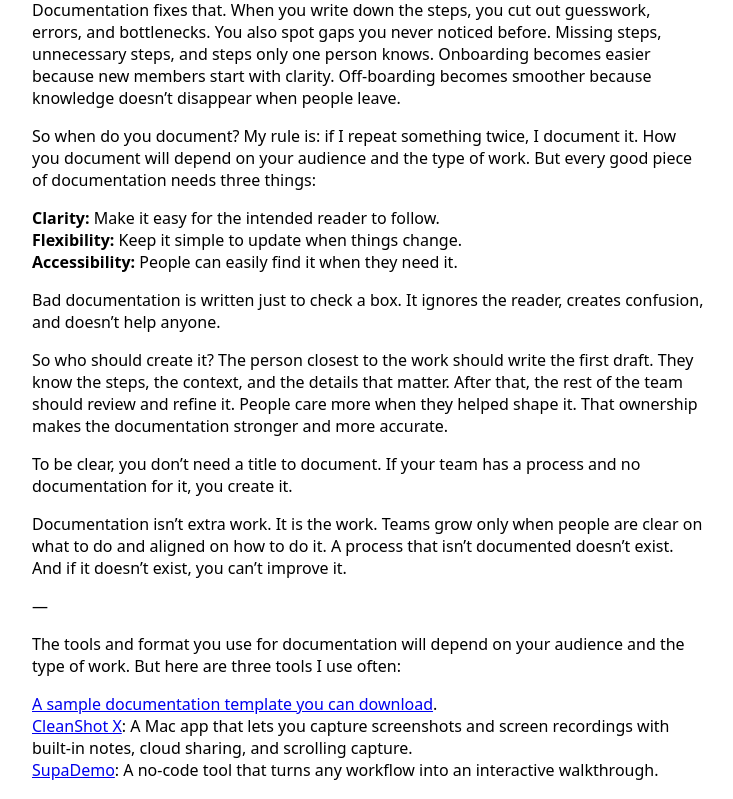
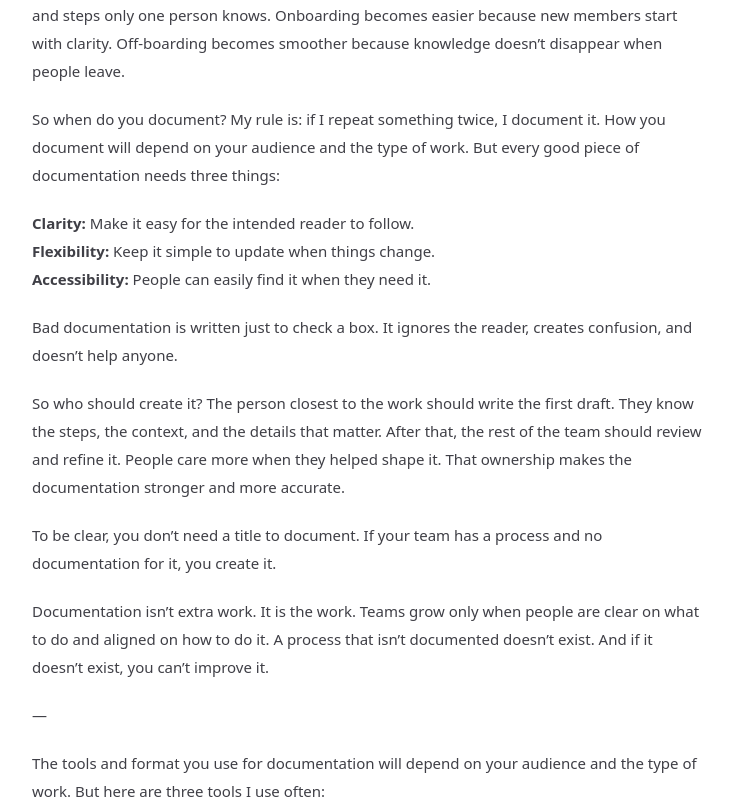
Before and after one commit to iamgittyhubby/saishare, a Next.js app: page /essays/documentation-the-most-underrated-skill in a window 1280 px wide. Shown: the part 288-1087 px from the top of the page, without its empty margins (272-1005 px from the left). Built offline with nearby package versions, Linux system fonts and the light colour scheme.

Commit message:
Apply typography and spacing to essay page

```diff
--- a/app/essays/documentation-the-most-underrated-skill/page.tsx
+++ b/app/essays/documentation-the-most-underrated-skill/page.tsx
@@ -1,9 +1,9 @@
 export default function Essay() {
     return (
         <main className="page">
-            <h1>Documentation: The Most Underrated Skill</h1>
+            <h1 className="h1-lee">Documentation: The Most Underrated Skill</h1>
 
-            <p>
+            <p className="text-copy p-lee">
                 One of the reasons teams are inefficient is because people are unclear
                 about what to do. Documentation fixes that. When you write down the
                 steps, you cut out guesswork, errors, and bottlenecks. You also spot gaps
@@ -13,13 +13,13 @@ export default function Essay() {
                 doesn’t disappear when people leave.
             </p>
 
-            <p>
+            <p className="text-copy p-lee">
                 So when do you document? My rule is: if I repeat something twice, I
                 document it. How you document will depend on your audience and the type
                 of work. But every good piece of documentation needs three things:
             </p>
 
-            <p>
+            <p className="text-copy p-lee">
                 <strong>Clarity:</strong> Make it easy for the intended reader to follow.
                 <br />
                 <strong>Flexibility:</strong> Keep it simple to update when things change.
@@ -27,12 +27,12 @@ export default function Essay() {
                 <strong>Accessibility:</strong> People can easily find it when they need it.
             </p>
 
-            <p>
+            <p className="text-copy p-lee">
                 Bad documentation is written just to check a box. It ignores the reader,
                 creates confusion, and doesn’t help anyone.
             </p>
 
-            <p>
+            <p className="text-copy p-lee">
                 So who should create it? The person closest to the work should write the
                 first draft. They know the steps, the context, and the details that
                 matter. After that, the rest of the team should review and refine it.
@@ -40,27 +40,28 @@ export default function Essay() {
                 documentation stronger and more accurate.
             </p>
 
-            <p>
+            <p className="text-copy p-lee">
                 To be clear, you don’t need a title to document. If your team has a
                 process and no documentation for it, you create it.
             </p>
 
-            <p>
+            <p className="text-copy p-lee">
                 Documentation isn’t extra work. It is the work. Teams grow only when
                 people are clear on what to do and aligned on how to do it. A process
                 that isn’t documented doesn’t exist. And if it doesn’t exist, you can’t
                 improve it.
             </p>
 
-            <p>—</p>
+            <p className="text-copy p-lee">—</p>
 
-            <p>
+            <p className="text-copy p-lee">
                 The tools and format you use for documentation will depend on your
                 audience and the type of work. But here are three tools I use often:
             </p>
 
-            <p>
+            <p className="text-copy p-lee">
                 <a
+                    className="link-lee"
                     href="https://docs.google.com/document/d/1B9ZFnR-BS0nnVaCzy1WY-tQlu5nIqDWdWgccEsx-CrY/edit?usp=sharing"
                     target="_blank"
                     rel="noreferrer"
@@ -69,13 +70,13 @@ export default function Essay() {
                 </a>
                 .
                 <br />
-                <a href="https://cleanshot.com/" target="_blank" rel="noreferrer">
+                <a className="link-lee" href="https://cleanshot.com/" target="_blank" rel="noreferrer">
                     CleanShot X
                 </a>
                 : A Mac app that lets you capture screenshots and screen recordings with
                 built-in notes, cloud sharing, and scrolling capture.
                 <br />
-                <a href="https://supademo.com/" target="_blank" rel="noreferrer">
+                <a className="link-lee" href="https://supademo.com/" target="_blank" rel="noreferrer">
                     SupaDemo
                 </a>
                 : A no-code tool that turns any workflow into an interactive walkthrough.
```
